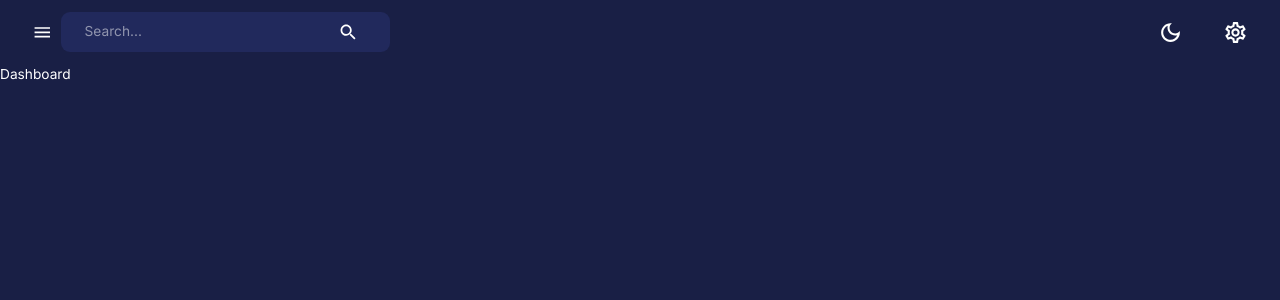
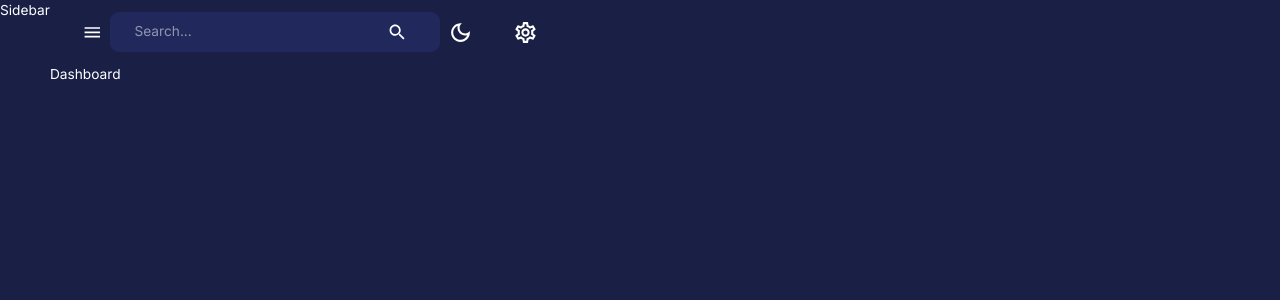
Before and after one commit to andilemarotya/AdminSect, a React (Create React App) app in the folder client/: page /dashboard in a window 1280 px wide. Shown: the top 300 px of the page. Built offline with nearby package versions, Linux system fonts and the light colour scheme.

Commit message:
Sidebar created

```diff
--- /dev/null
+++ b/client/src/components/Sidebar.jsx
@@ -0,0 +1,22 @@
+import React from 'react';
+import  {
+    Box,
+    Divider,
+    Drawer,
+    IconButton,
+    List,
+    ListItem,
+    ListItemButton,
+    ListItemIcon,
+    ListItemText,
+    Typography,
+    useTheme,
+} from '@mui/material'
+
+const Sidebar = () => {
+  return (
+    <div>Sidebar</div>
+  )
+}
+
+export default Sidebar
--- a/client/src/scenes/layout/index.jsx
+++ b/client/src/scenes/layout/index.jsx
@@ -4,15 +4,29 @@ import { Outlet } from 'react-router-dom';
 import { UseSelector } from 'react-redux/es/hooks/useSelector';
 
 import Navbar from 'components/Navbar';
+import Sidebar from 'components/Sidebar';
+
 
 
 const Layout = () => {
+  const isNonMobile = useMediaQuery("(min-width: 600px)");
+  const [isSideBarOpen, setIsSideBarOpen] = useState(true);
+
   return (
-    <Box width="100%" height="100%">
-        <Box>
-            <Navbar/>
-            <Outlet />
-        </Box>
+    <Box display={ isNonMobile ? "flex" : "block"} width="100%" height="100%">
+      <Sidebar
+        isNonMobile={isNonMobile}
+        drawerWidth="250px"
+        isSideBarOpen={isSideBarOpen}
+        setIsSideBarOpen={setIsSideBarOpen}
+      />
+      <Box>
+          <Navbar
+           isSideBarOpen={isSideBarOpen}
+           setIsSideBarOpen={setIsSideBarOpen}
+          />
+          <Outlet />
+      </Box>
     </Box>
 
   );
```
